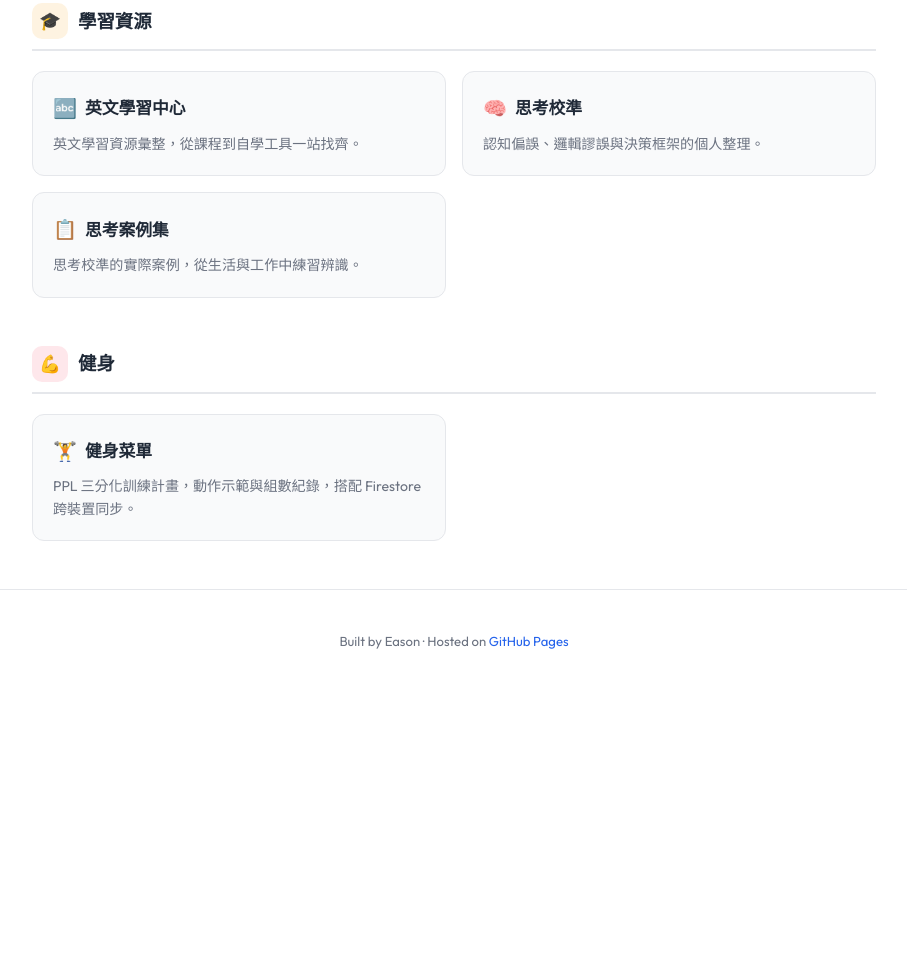
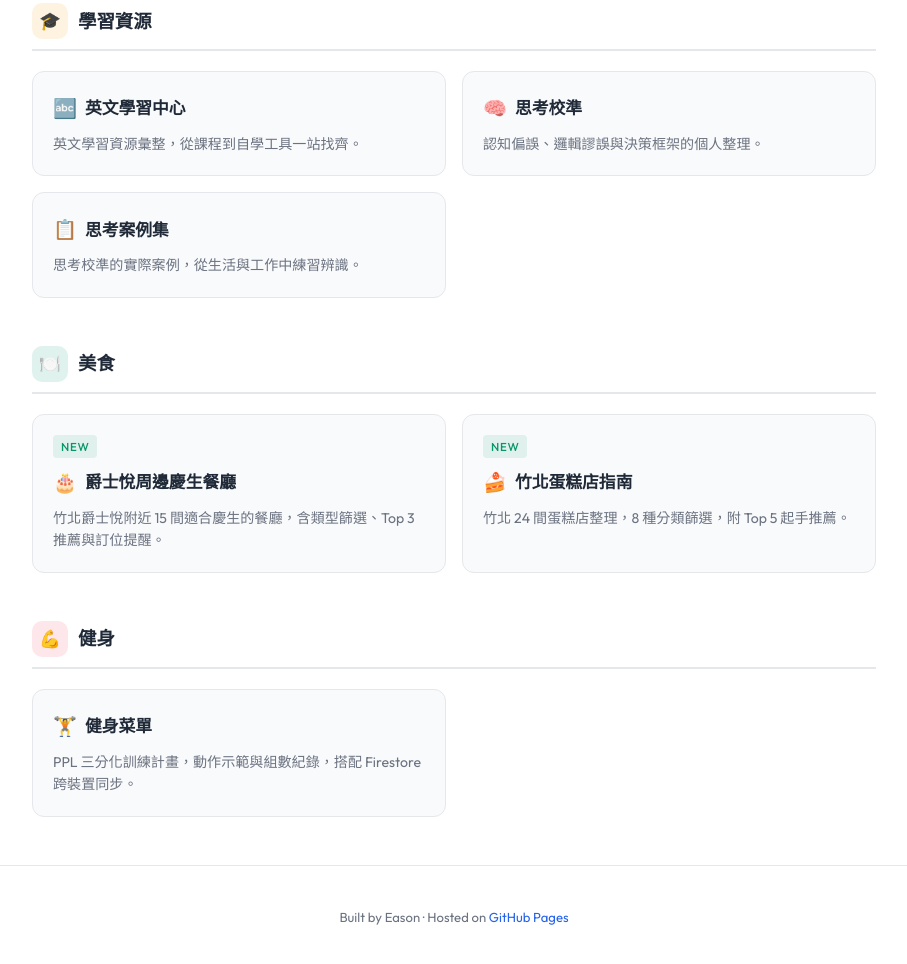
Before and after one commit to eason72097/eason72097.github.io, a plain HTML site: page index.html in a window 1280 px wide. Shown: the part 917-1881 px from the top of the page, without its empty margins (186-1093 px from the left). Before the commit the page ends 1618 px from the top, so only its background shows below. Drawn offline with Linux system fonts and the light colour scheme.

Commit message:
Update index.html

```diff
--- a/index.html
+++ b/index.html
@@ -290,6 +290,26 @@ body {
     </div>
   </section>
 
+  <!-- 美食 -->
+  <section class="section">
+    <div class="section-head">
+      <div class="section-icon green">🍽️</div>
+      <h2 class="section-title">美食</h2>
+    </div>
+    <div class="card-grid">
+      <a class="card green" href="/restaurant-guide.html">
+        <span class="card-tag new">new</span>
+        <div class="card-title"><span class="emoji">🎂</span>爵士悅周邊慶生餐廳</div>
+        <div class="card-desc">竹北爵士悅附近 15 間適合慶生的餐廳，含類型篩選、Top 3 推薦與訂位提醒。</div>
+      </a>
+      <a class="card green" href="/cake-guide.html">
+        <span class="card-tag new">new</span>
+        <div class="card-title"><span class="emoji">🍰</span>竹北蛋糕店指南</div>
+        <div class="card-desc">竹北 24 間蛋糕店整理，8 種分類篩選，附 Top 5 起手推薦。</div>
+      </a>
+    </div>
+  </section>
+
   <!-- 健身 -->
   <section class="section">
     <div class="section-head">
```
